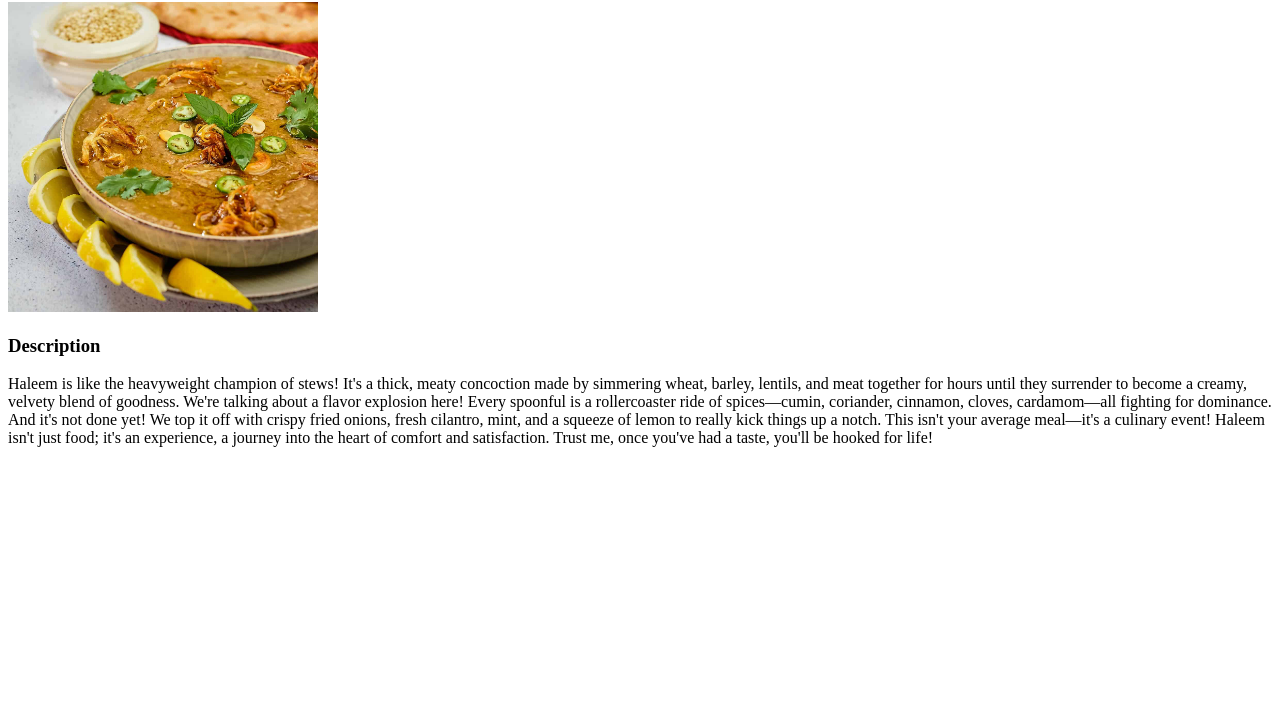
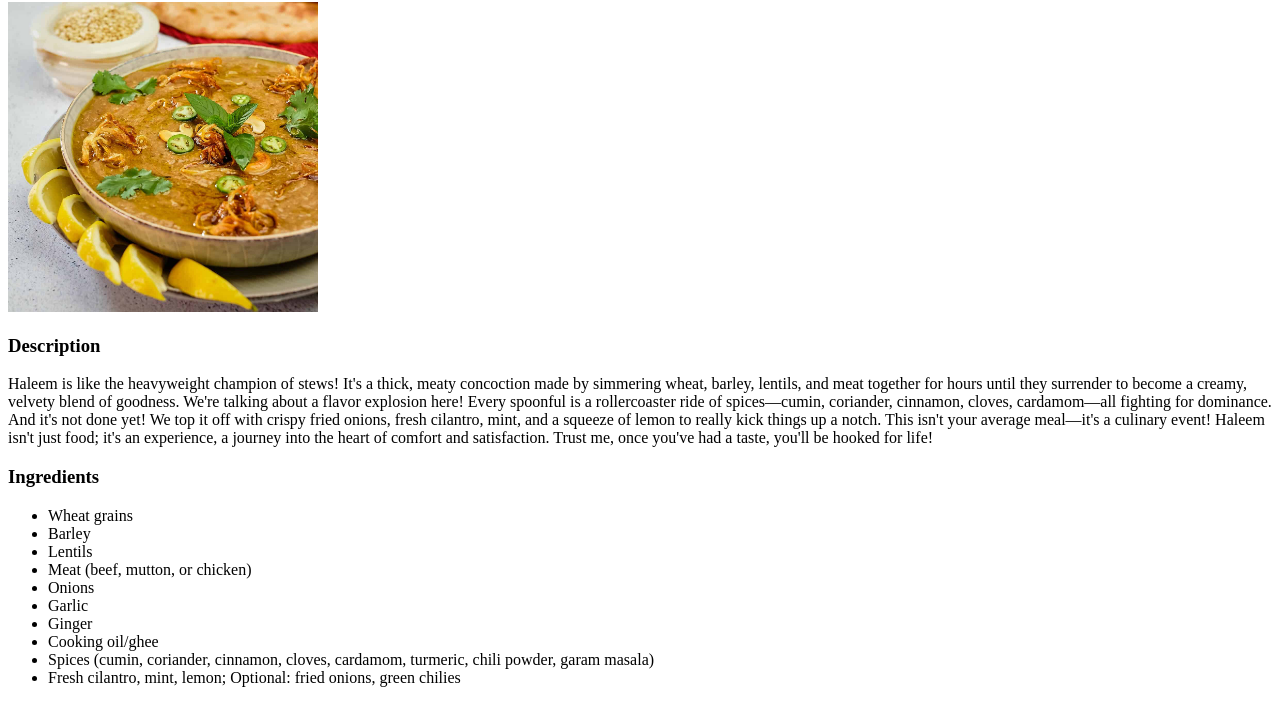
Before and after one commit to Manahil2026/Recipes, a plain HTML site: page recipes/haleem.html in a window 1280 px wide. Shown: the part 78-800 px from the top of the page. Drawn offline with Linux system fonts and the light colour scheme.

Commit message:
add unordered list of ingredients

```diff
--- a/recipes/haleem.html
+++ b/recipes/haleem.html
@@ -24,5 +24,20 @@
         be hooked for life!
        </p>
 
+       <h3>Ingredients</h3>
+       <ul>
+            <li>Wheat grains</li>
+            <li>Barley</li>
+            <li>Lentils</li>
+            <li>Meat (beef, mutton, or chicken)</li>
+            <li>Onions</li>
+            <li>Garlic</li>
+            <li>Ginger</li>
+            <li>Cooking oil/ghee</li>
+            <li>Spices (cumin, coriander, cinnamon, cloves, cardamom, turmeric,
+                 chili powder, garam masala)</li>
+            <li>Fresh cilantro, mint, lemon; Optional: fried onions, green chilies</li>
+        </ul>
+
     </body>
 </html>
```
